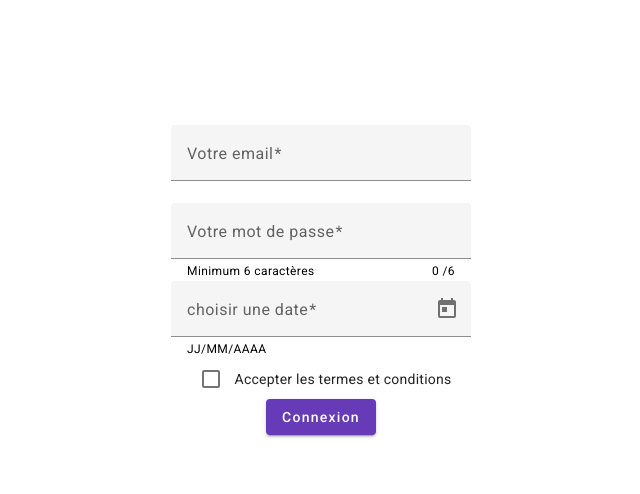
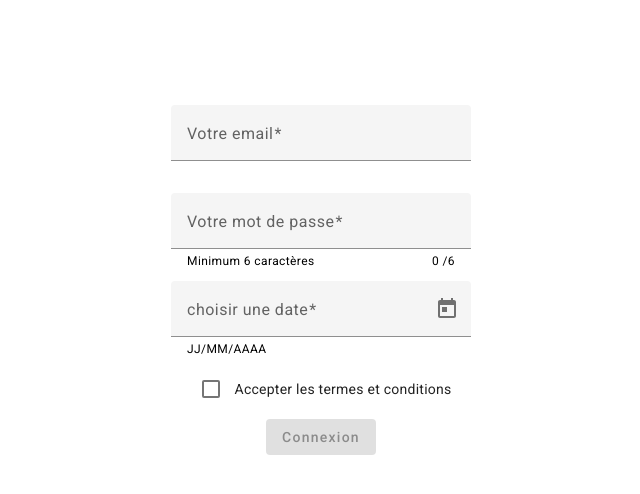
Before and after one commit to Cheikh-Tidiane1/fitTrack, an Angular app: page /signup in a window 1280 px wide. Shown: the top 494 px of the page, without its empty margins (319-959 px from the left). Built offline with nearby package versions, Linux system fonts and the light colour scheme.

Commit message:
feat: form style

```diff
--- a/src/app/components/auth/signup/signup.component.html
+++ b/src/app/components/auth/signup/signup.component.html
@@ -4,6 +4,7 @@
     (ngSubmit)="onSubmit(f)"
     fxLayoutAlign="center center"
     #f="ngForm"
+    fxLayoutGap="10px"
   >
     <mat-form-field>
       <mat-label>Votre email</mat-label>
@@ -38,8 +39,14 @@
     </mat-form-field>
     <mat-form-field>
       <mat-label>choisir une date</mat-label>
-      <input matInput [matDatepicker]="picker"
-       [max]="maxDate" ngModel name="date" required=""/>
+      <input
+        matInput
+        [matDatepicker]="picker"
+        [max]="maxDate"
+        ngModel
+        name="date"
+        required=""
+      />
       <mat-hint>JJ/MM/AAAA</mat-hint>
       <mat-datepicker-toggle
         matIconSuffix
@@ -47,7 +54,21 @@
       ></mat-datepicker-toggle>
       <mat-datepicker #picker></mat-datepicker>
     </mat-form-field>
-    <mat-checkbox class="example-margin" ngModel name="Accepter" color="primary" required="">Accepter les termes et conditions</mat-checkbox>
-    <button type="submit" mat-raised-button color="primary">Connexion</button>
+    <mat-checkbox
+      class="example-margin"
+      ngModel
+      name="Accepter"
+      color="primary"
+      required=""
+      >Accepter les termes et conditions</mat-checkbox
+    >
+    <button
+      type="submit"
+      mat-raised-button
+      color="primary"
+      [disabled]="!f.valid"
+    >
+      Connexion
+    </button>
   </form>
 </section>
```
